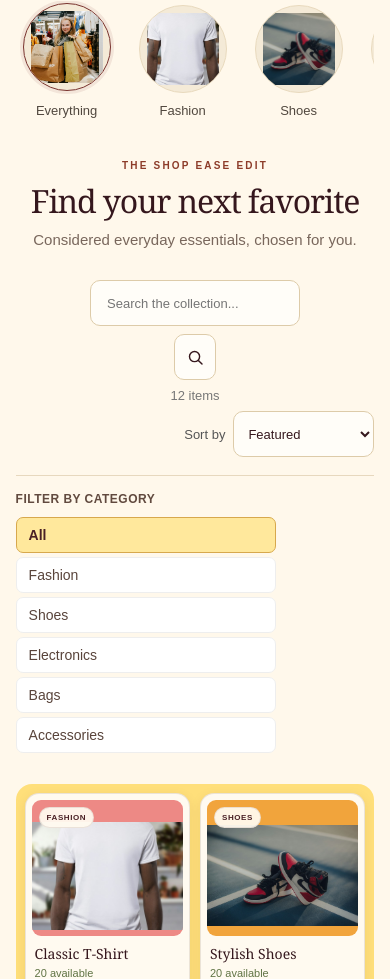
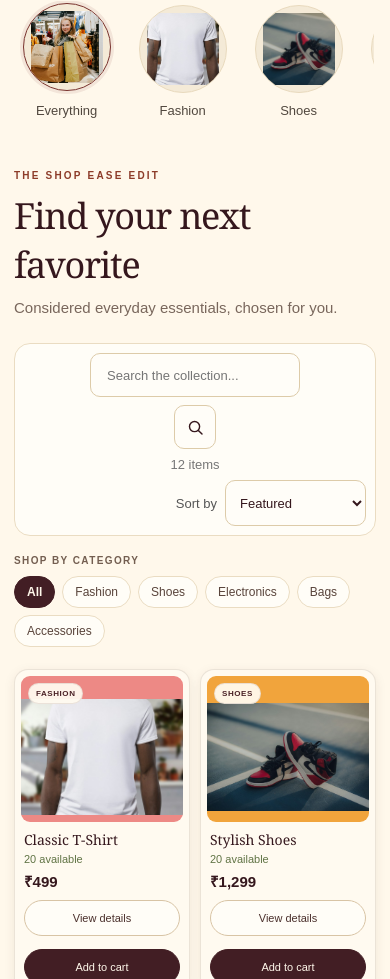
Before and after one commit to sunil-kumar27/admin-panel, a website: page user site/index.html in a window 390 px wide. Shown: the part 796-1775 px from the top of the page. Drawn offline with Linux system fonts and the light colour scheme; no server answers.

Commit message:
Redesign collection section and product cards

```diff
--- a/user site/index.html
+++ b/user site/index.html
@@ -63,7 +63,6 @@
 
 
     <section class="products-section" id="products">
-        <div class="product-grid" id="product-list"></div>
         <div class="collection-title"><p class="collection-eyebrow">THE SHOP EASE EDIT</p><h2>Find your next favorite</h2></div>
         <p class="subtitle">Considered everyday essentials, chosen for you.</p>
         <div class="search-container">
@@ -73,6 +72,7 @@
             <label class="sort-control">Sort by<select id="product-sort"><option value="featured">Featured</option><option value="price-low">Price: low to high</option><option value="price-high">Price: high to low</option><option value="name">Name</option></select></label>
         </div>
         <div class="categories" id="category-filter"></div>
+        <div class="product-grid" id="product-list"></div>
 
 <!-- Product Details Popup -->
 <div class="product-modal" id="product-modal">
--- a/user site/style.css
+++ b/user site/style.css
@@ -1176,3 +1176,41 @@ footer {
     #storefront-view .hero-collage-stamp { width: 56px; height: 56px; font-size: 17px; }
     #storefront-view .hero-collage-stamp small { font-size: 6px; }
 }
+
+/* Full-width collection layout */
+#storefront-view .products-section { display: block; width: min(100%, 1600px); max-width: none; margin: 0 auto; padding: clamp(40px, 6vw, 78px) 4% 88px; }
+#storefront-view .collection-title { margin: 0; text-align: left; }
+#storefront-view .collection-eyebrow { margin-bottom: 10px; }
+#storefront-view .products-section h2 { font-size: clamp(34px, 4.5vw, 58px); }
+#storefront-view .products-section .subtitle { margin: 10px 0 27px; text-align: left; }
+#storefront-view .search-container { display: flex; grid-area: auto; flex-wrap: wrap; min-height: 66px; align-items: center; gap: 12px; margin: 0; padding: 10px 12px; border: 1px solid #eadcc2; border-radius: 16px; background: #fffdf7; }
+#storefront-view .search-container input { flex: 0 1 440px; min-height: 44px; }
+#storefront-view .search-container button { min-height: 44px; }
+#storefront-view .product-count { margin-left: auto; }
+#storefront-view .categories { display: flex; grid-area: auto; flex-direction: row; flex-wrap: wrap; align-items: center; gap: 9px; margin: 19px 0 22px; padding: 0; border: 0; }
+#storefront-view .categories::before { flex: 0 0 100%; padding: 0 0 3px; border: 0; color: #735e50; content: "SHOP BY CATEGORY"; font-size: 10px; font-weight: 700; letter-spacing: .14em; }
+#storefront-view .category-btn { width: auto; min-width: 0; margin: 0; padding: 9px 17px; border: 1px solid #eadcc2; border-radius: 999px; background: #fffdf7; color: #59443b; font-size: 13px; font-weight: 500; transition: color .18s, background .18s, border-color .18s, transform .18s; }
+#storefront-view .category-btn:hover { transform: translateY(-1px); }
+#storefront-view .category-btn.active { border-color: #421e24; background: #421e24; color: #fff8eb; }
+#storefront-view .product-grid { display: grid; grid-area: auto; width: 100%; grid-template-columns: repeat(4, minmax(0, 1fr)); align-items: stretch; gap: 18px; padding: 0; border-radius: 0; background: transparent; }
+#storefront-view .product-card { min-width: 0; min-height: 100%; }
+#storefront-view .product-media { aspect-ratio: 1 / .9; }
+#storefront-view .product-media img { width: 100%; height: 100%; padding: 0; object-fit: contain; object-position: center; }
+#storefront-view .no-products { grid-column: 1 / -1; padding: 54px 20px; border: 1px dashed #d8c5a7; border-radius: 18px; background: #fffdf7; color: #735e50; text-align: center; }
+@media (max-width: 1100px) { #storefront-view .product-grid { grid-template-columns: repeat(3, minmax(0, 1fr)); } }
+@media (max-width: 760px) {
+    #storefront-view .products-section { padding: 46px 5% 64px; }
+    #storefront-view .product-grid { grid-template-columns: repeat(2, minmax(0, 1fr)); gap: 13px; }
+}
+@media (max-width: 560px) {
+    #storefront-view .products-section { padding: 38px 14px 54px; }
+    #storefront-view .products-section h2 { font-size: 36px; }
+    #storefront-view .search-container { gap: 8px; padding: 9px; }
+    #storefront-view .search-container input { flex: 1 1 calc(100% - 50px); }
+    #storefront-view .product-count { margin-left: 0; }
+    #storefront-view .sort-control { margin-left: auto; }
+    #storefront-view .categories { gap: 7px; }
+    #storefront-view .category-btn { padding: 8px 12px; font-size: 12px; }
+    #storefront-view .product-grid { gap: 10px; }
+    #storefront-view .product-media { aspect-ratio: 1 / .9; }
+}
```
